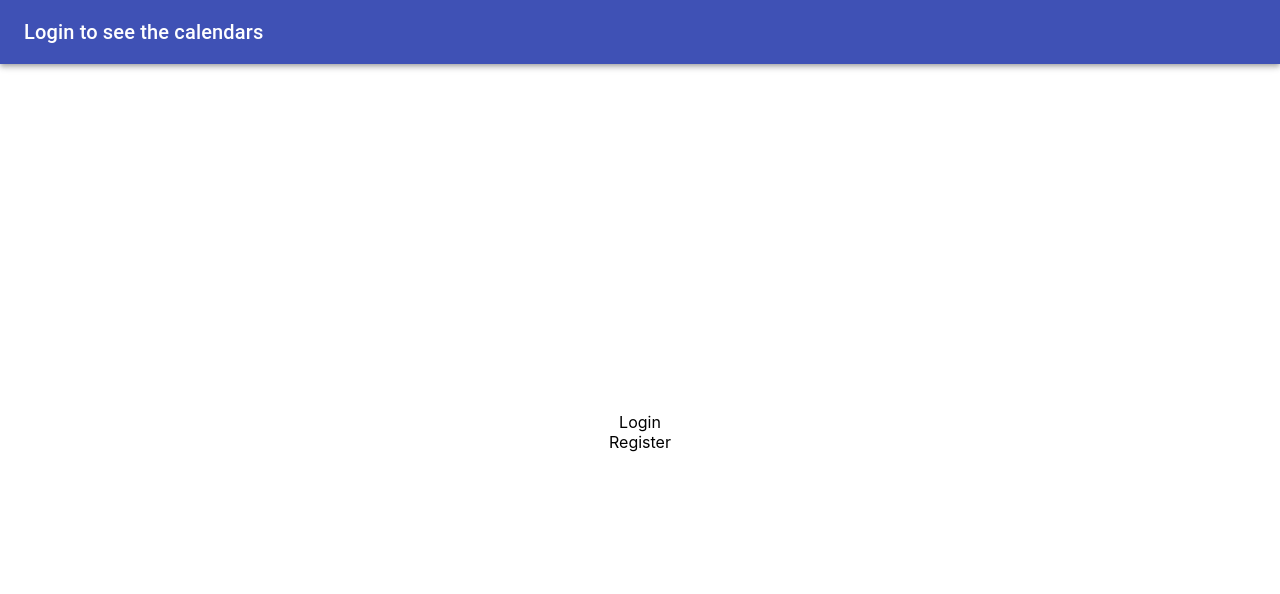
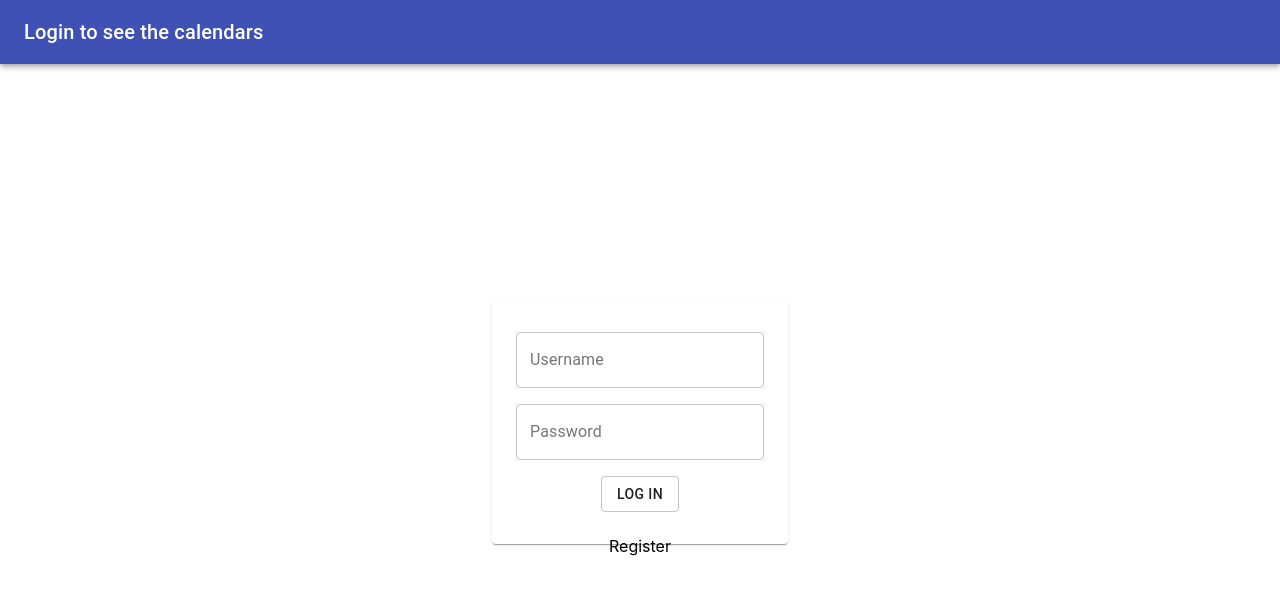
Before and after one commit to chifgeri/calendar-frontend, a React (Create React App) app: page /login in a window 1280 px wide. Shown: the top 594 px of the page. Built offline with nearby package versions, Linux system fonts and the light colour scheme.

Commit message:
Add login form

```diff
--- /dev/null
+++ b/src/components/LoginForm.tsx
@@ -0,0 +1,63 @@
+import { Button, Grid, Paper, TextField } from "@material-ui/core";
+import { useFormik } from "formik";
+import React from "react";
+import styled from "styled-components";
+
+interface Props {}
+
+const StyledGrid = styled(Grid)`
+  padding: 1.5em;
+  padding-bottom: ;
+`;
+
+const LoginForm = (props: Props) => {
+  const formik = useFormik({
+    initialValues: { userName: "", password: "" },
+    onSubmit: (values) => {
+      console.log(values);
+    },
+  });
+  return (
+    <form onSubmit={formik.handleSubmit}>
+      <Paper>
+        <StyledGrid
+          container
+          direction="column"
+          spacing={2}
+          alignItems="center"
+        >
+          <Grid item>
+            <TextField
+              label="Username"
+              variant="outlined"
+              id="userName"
+              name="userName"
+              value={formik.values.userName}
+              onChange={formik.handleChange}
+              placeholder="Username"
+            />
+          </Grid>
+          <Grid item>
+            <TextField
+              label="Password"
+              variant="outlined"
+              id="password"
+              name="password"
+              value={formik.values.password}
+              onChange={formik.handleChange}
+              placeholder="Password"
+              type="password"
+            />
+          </Grid>
+          <Grid item>
+            <Button type="submit" variant="outlined">
+              Log in
+            </Button>
+          </Grid>
+        </StyledGrid>
+      </Paper>
+    </form>
+  );
+};
+
+export default LoginForm;
--- a/src/pages/LoginPage.tsx
+++ b/src/pages/LoginPage.tsx
@@ -1,5 +1,6 @@
 import { Grid } from "@material-ui/core";
 import React from "react";
+import LoginForm from "../components/LoginForm";
 import Page from "./Page";
 
 interface Props {}
@@ -8,8 +9,7 @@ const LoginPage = (props: Props) => {
   return (
     <Page title="Login to see the calendars">
       <Grid container justify="center" direction="column" alignItems="center">
-        {/* <LoginForm /> */}
-        <Grid item>Login</Grid>
+        <LoginForm />
         <Grid item>Register</Grid>
         {/* <RegisterForm modal /> */}
       </Grid>
```
